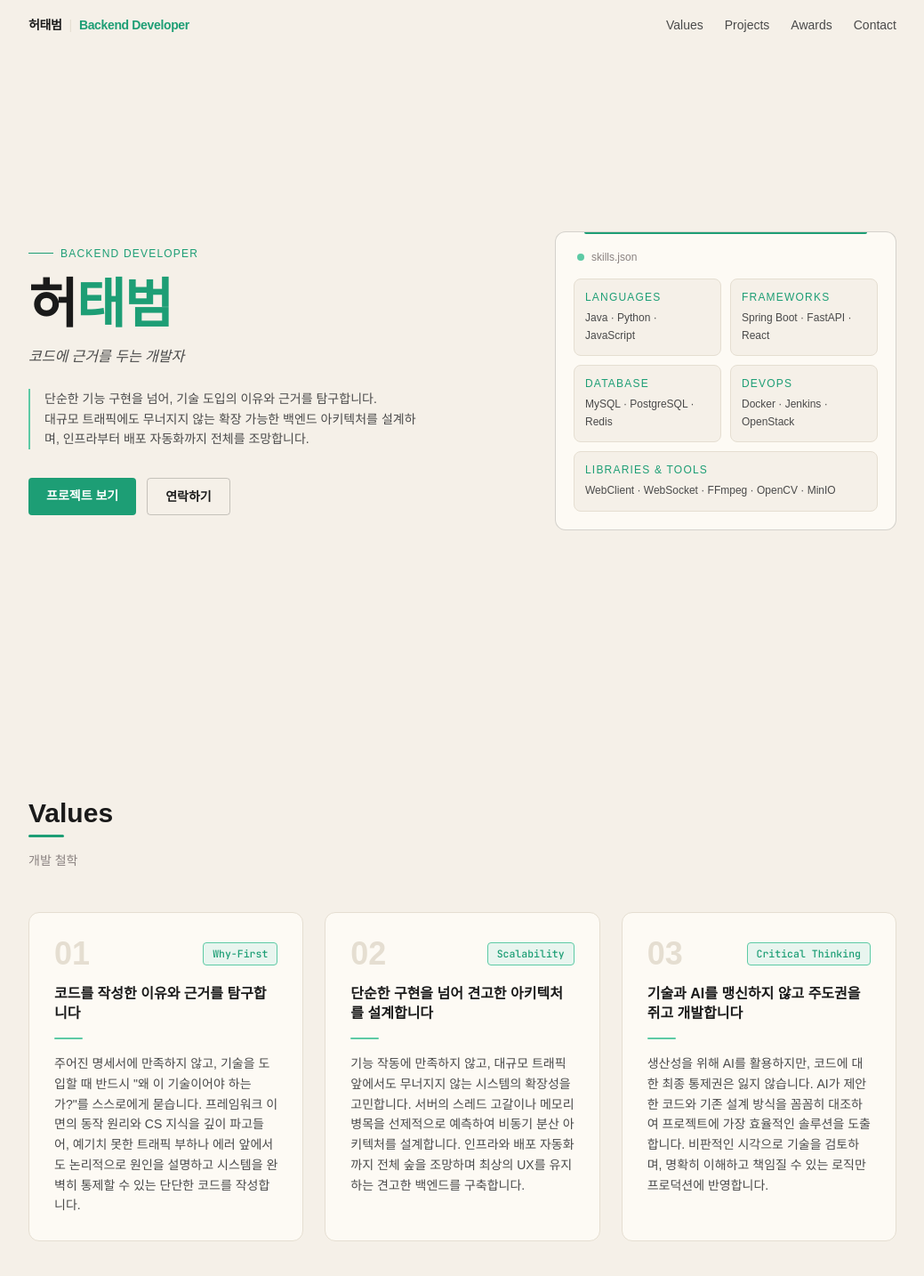
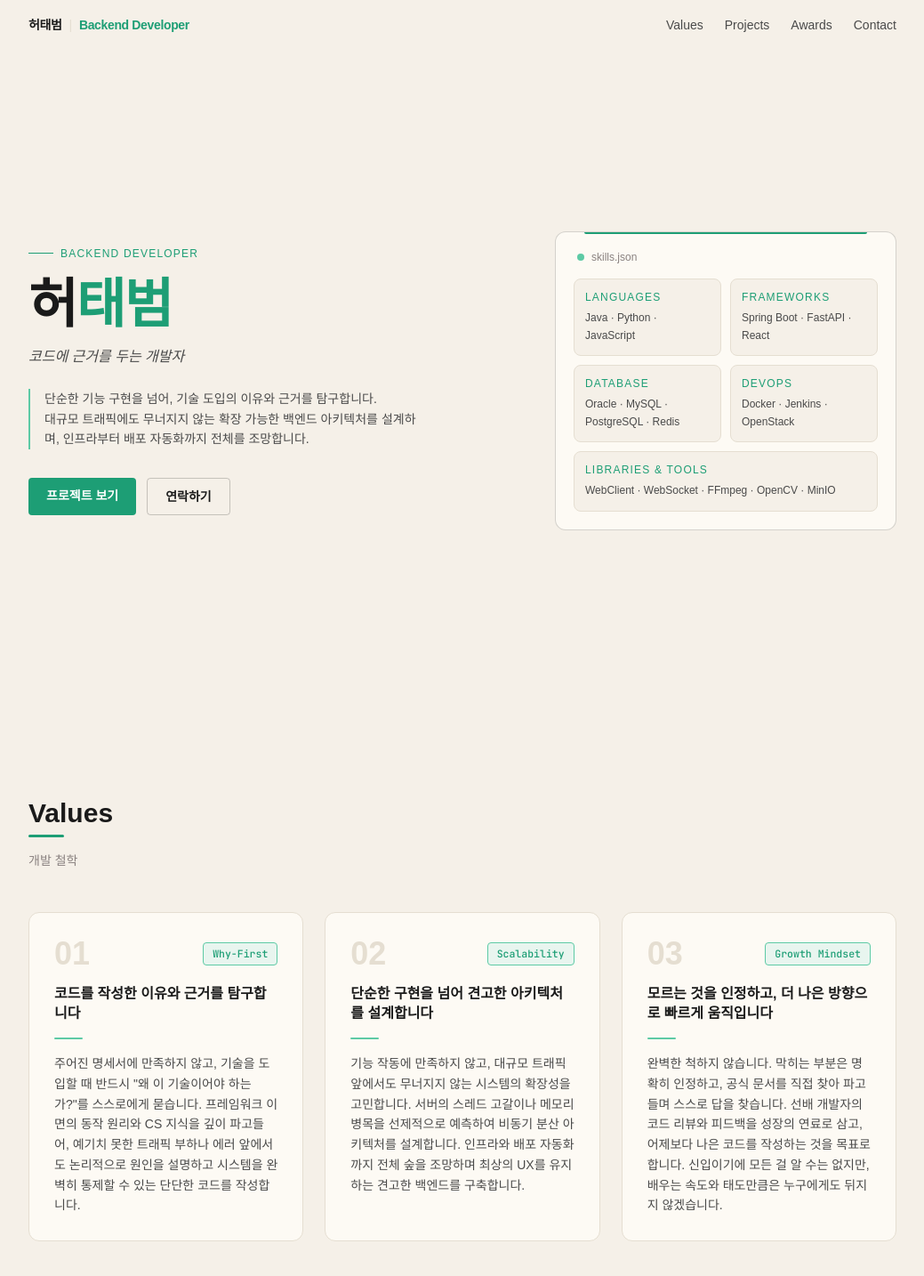
Before and after one commit to TreeBomb-01/portfolio, a Next.js app: page / in a window 1280 px wide. Shown: the top 1434 px of the page at 89% size, without its empty margins (120-1159 px from the left). Built offline with nearby package versions, Linux system fonts and the light colour scheme; a web font is replaced by a local one.

Commit message:
values 수정
Signed-off-by: TreeBomb-01 <htb010630@gmail.com>

```diff
--- a/src/components/portfolio/HeroSection.tsx
+++ b/src/components/portfolio/HeroSection.tsx
@@ -5,7 +5,7 @@ import { contactInfo, skillGroups } from '@/data/resumeData'
 const HERO_SKILLS = [
   { label: 'Languages', value: 'Java · Python · JavaScript' },
   { label: 'Frameworks', value: 'Spring Boot · FastAPI · React' },
-  { label: 'Database', value: 'MySQL · PostgreSQL · Redis' },
+  { label: 'Database', value: 'Oracle · MySQL · PostgreSQL · Redis' },
   { label: 'DevOps', value: 'Docker · Jenkins · OpenStack' },
   { label: 'Libraries & Tools', value: 'WebClient · WebSocket · FFmpeg · OpenCV · MinIO', full: true },
 ]
--- a/src/data/portfolioData.ts
+++ b/src/data/portfolioData.ts
@@ -309,7 +309,7 @@ export const projectsData: Project[] = [
 // 스킬 데이터
 export const skillCategories: SkillCategory[] = [
   { title: "🛠 백엔드 개발", description: "안정적이고 확장 가능한 서버 시스템 구축", skills: ["Java", "Spring Boot", "FastAPI", "Python"] },
-  { title: "🗄 데이터베이스 & 캐싱", description: "효율적인 데이터 저장 및 관리 시스템 설계", skills: ["MySQL", "PostgreSQL", "Redis"] },
+  { title: "🗄 데이터베이스 & 캐싱", description: "효율적인 데이터 저장 및 관리 시스템 설계", skills: ["Oracle", "MySQL", "PostgreSQL", "Redis"] },
   { title: "☁️ DevOps & 인프라", description: "CI/CD 파이프라인과 배포 자동화, 인프라 구축", skills: ["Docker", "Jenkins", "MinIO", "Proxmox", "OpenStack"] },
   { title: "💡 기타", description: "개발 생산성과 품질 향상을 위한 기술", skills: ["TDD", "WebSocket", "OpenCV", "Git"] }
 ]
--- a/src/data/resumeData.ts
+++ b/src/data/resumeData.ts
@@ -65,10 +65,10 @@ export const values = [
   },
   {
     number: '03',
-    title: '기술과 AI를 맹신하지 않고 주도권을 쥐고 개발합니다',
+    title: '모르는 것을 인정하고, 더 나은 방향으로 빠르게 움직입니다',
     description:
-      '생산성을 위해 AI를 활용하지만, 코드에 대한 최종 통제권은 잃지 않습니다. AI가 제안한 코드와 기존 설계 방식을 꼼꼼히 대조하여 프로젝트에 가장 효율적인 솔루션을 도출합니다. 비판적인 시각으로 기술을 검토하며, 명확히 이해하고 책임질 수 있는 로직만 프로덕션에 반영합니다.',
-    keyword: 'Critical Thinking',
+      '완벽한 척하지 않습니다. 막히는 부분은 명확히 인정하고, 공식 문서를 직접 찾아 파고들며 스스로 답을 찾습니다. 선배 개발자의 코드 리뷰와 피드백을 성장의 연료로 삼고, 어제보다 나은 코드를 작성하는 것을 목표로 합니다. 신입이기에 모든 걸 알 수는 없지만, 배우는 속도와 태도만큼은 누구에게도 뒤지지 않겠습니다.',
+    keyword: 'Growth Mindset',
   },
 ]
 
@@ -83,7 +83,7 @@ export const skillGroups: SkillGroup[] = [
   },
   {
     category: 'Database',
-    skills: ['MySQL', 'PostgreSQL', 'Redis'],
+    skills: ['Oracle', 'MySQL', 'PostgreSQL', 'Redis'],
   },
   {
     category: 'DevOps / Infra',
```
